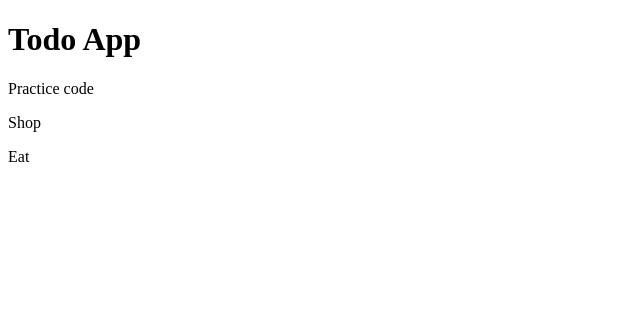
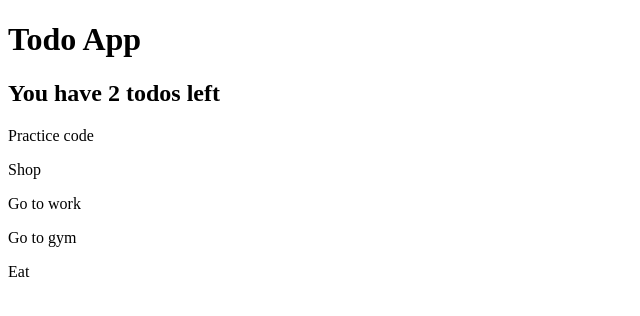
Before and after one commit to St3ve89/JS_Practice, a plain HTML site: page todo-app/index.html in a window 1280 px wide. Shown: the whole page, without its empty margins (0-640 px from the left). Drawn offline with Linux system fonts and the light colour scheme.

Commit message:
Adding elements via the DOM

```diff
--- a/todo-app/index.html
+++ b/todo-app/index.html
@@ -8,11 +8,6 @@
 </head>
 <body>
     <h1>Todo App</h1>
-    <p>Practice code</p>
-    <p>Shop</p>
-    <p>Go to work</p>
-    <p>Go to gym</p>
-    <p>Eat</p>
     <script src="todo-app.js"></script>
 </body>
 </html>
--- a/todo-app/todo-app.js
+++ b/todo-app/todo-app.js
@@ -1,21 +1,31 @@
-let selectPs = document.querySelectorAll('p')
+const todos = [{
+    text: 'Practice code',
+    completed: true
+}, {
+    text: 'Shop',
+    completed: false
+}, {
+    text: 'Go to work',
+    completed: false
+}, {
+    text: 'Go to gym',
+    completed: true
+}, {
+    text: 'Eat',
+    completed: true
+}]
+
+const getThingsToDo = todos.filter(function(todo){
+    return !todo.completed
+})
+
+const summary = document.createElement('h2')
+summary.textContent = `You have ${getThingsToDo.length} todos left`
+document.querySelector('body').appendChild(summary)
 
 
-selectPs.forEach(function(p){
-    if(p.textContent.includes('to')){
-        p.remove()
-    }
+todos.forEach(function(todo){
+    const newP = document.createElement('p')
+    newP.textContent = todo.text
+    document.querySelector('body').appendChild(newP)
 })
-
-// for(let i = 0; i < selectPs.length; i++) {
-//     if(selectPs[i] === to) {
-//         selectPs.slice(i, 1)
-//     }
-// }
-
-// let index = selectPs.indexOf(to);    // <-- Not supported in <IE9
-// if (index !== -1) {
-//     selectPs.splice(index, 1);
-// }
-
-// console.log(index)
```
Also changed, not shown: notes-app/notes-app.js (+14 -2 lines).
